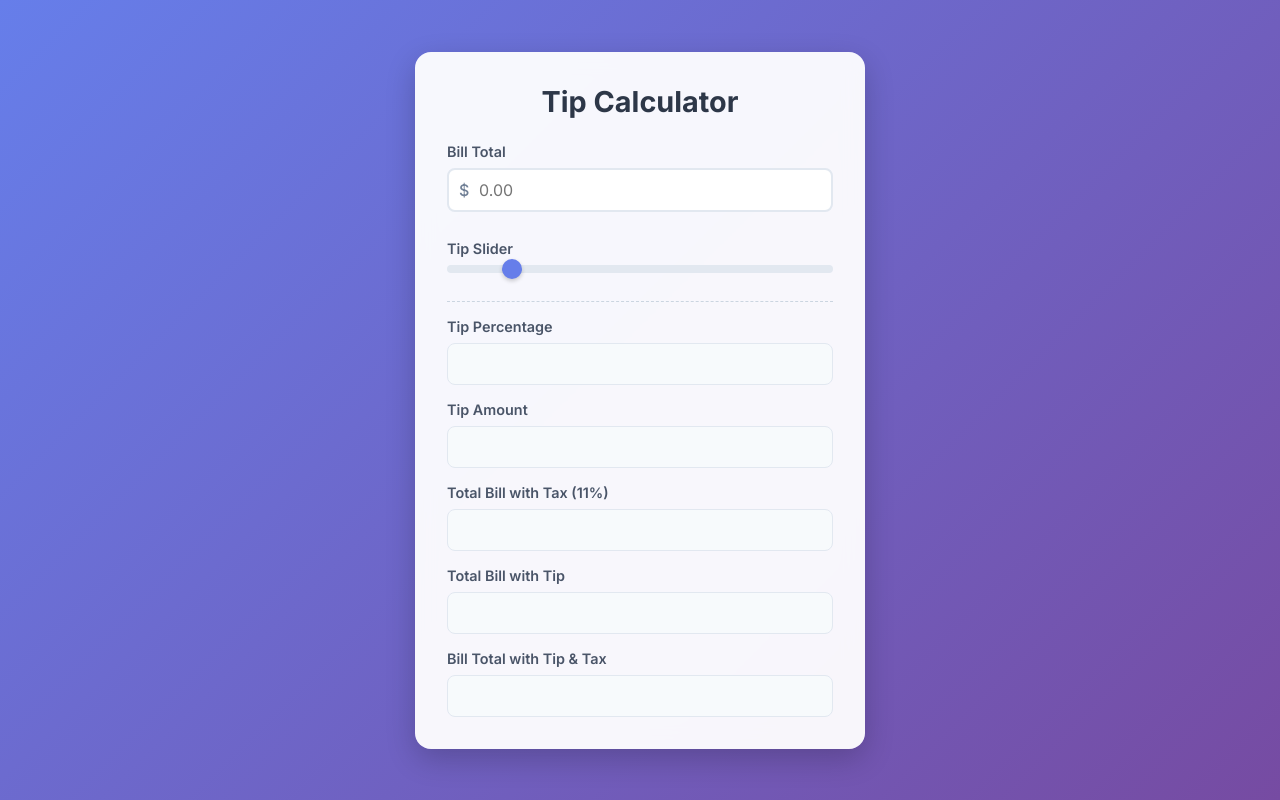
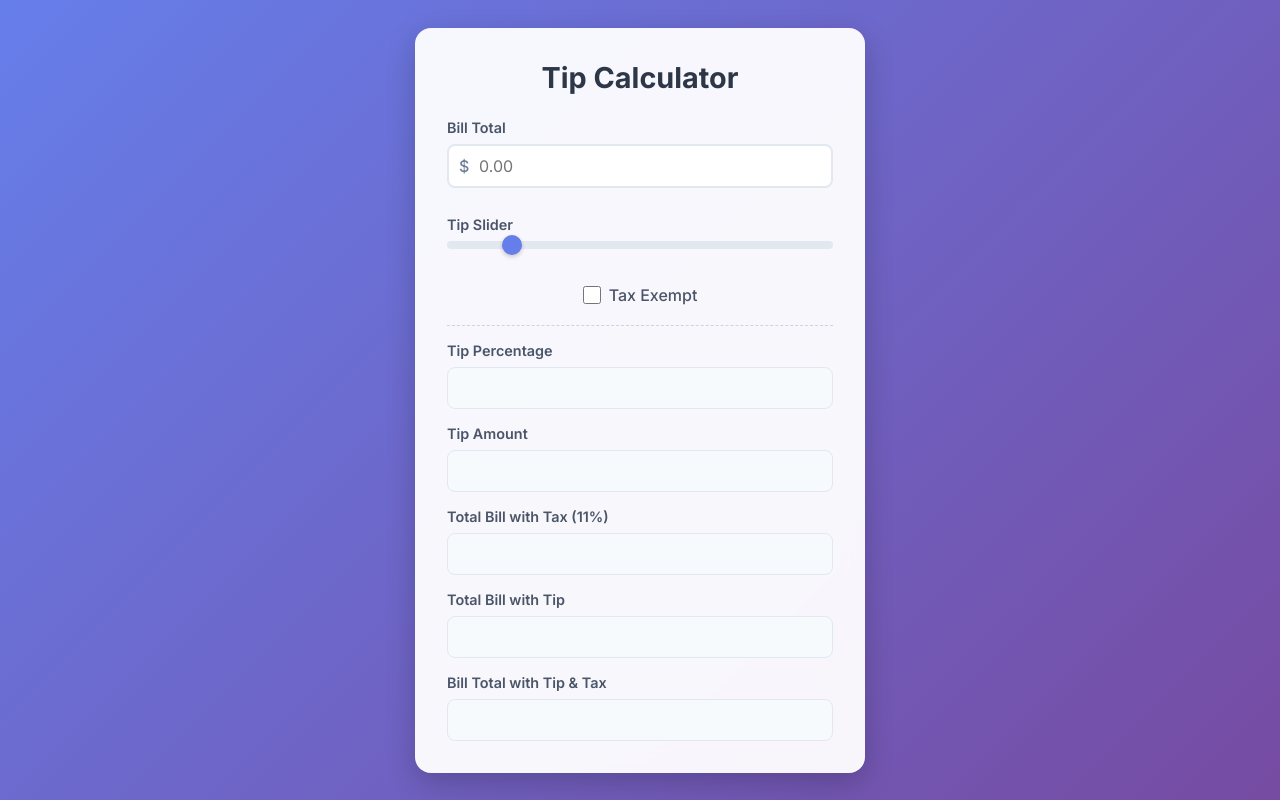
Before and after one commit to Grasaia/Lab-5-441, a plain HTML site: page index.html in a window 1280 px wide. Drawn offline with Linux system fonts and the light colour scheme.

Commit message:
feat: add tax exempt checkbox and update calculation logic to support tax exemption

```diff
--- a/index.html
+++ b/index.html
@@ -26,6 +26,14 @@
             <div class="form-group slider-group">
                 <label for="tip-slider">Tip Slider</label>
                 <input type="range" id="tip-slider" min="0" max="100" value="15">
+            </div>
+
+            <!-- Tax Exempt for Graduate students -->
+            <div class="form-group checkbox-group">
+                <label for="tax-exempt" class="checkbox-label">
+                    <input type="checkbox" id="tax-exempt">
+                    Tax Exempt
+                </label>
             </div>
 
             <!-- Disabled Outputs Section -->
--- a/script.js
+++ b/script.js
@@ -3,6 +3,7 @@ document.addEventListener('DOMContentLoaded', () => {
     const billTotalInput = document.getElementById('bill-total');
     const tipSlider = document.getElementById('tip-slider');
     const sliderValDisplay = document.getElementById('slider-val');
+    const taxExemptCheckbox = document.getElementById('tax-exempt');
 
     // Output fields
     const tipPercentageOut = document.getElementById('tip-percentage');
@@ -23,6 +24,7 @@ document.addEventListener('DOMContentLoaded', () => {
         // Get values
         const billValueStr = billTotalInput.value.trim();
         const tipPercentage = parseFloat(tipSlider.value);
+        const isTaxExempt = taxExemptCheckbox.checked;
 
         // Update slider value display
         sliderValDisplay.textContent = tipPercentage;
@@ -60,8 +62,8 @@ document.addEventListener('DOMContentLoaded', () => {
         // Tip amount = bill * tip %
         const tipAmount = billTotal * (tipPercentage / 100);
 
-        // Total Bill with Tax (11% if bill > 0 per Part C)
-        const taxAmount = billTotal * TAX_RATE;
+        // Total Bill with Tax (11% if bill > 0 per Part C, unless tax exempt)
+        const taxAmount = isTaxExempt ? 0 : billTotal * TAX_RATE;
         const totalWithTax = billTotal + taxAmount;
 
         // Total Bill with Tip = bill + tip
--- a/style.css
+++ b/style.css
@@ -88,6 +88,7 @@ input[type="text"]:focus {
 
 input[type="range"] {
     -webkit-appearance: none;
+    appearance: none;
     width: 100%;
     height: 8px;
     background: #e2e8f0;
@@ -112,6 +113,7 @@ input[type="range"]::-webkit-slider-thumb:hover {
 }
 
 input[type="range"]::-moz-range-thumb {
+    appearance: none;
     width: 20px;
     height: 20px;
     border-radius: 50%;
@@ -165,3 +167,26 @@ input[disabled] {
 .input-invalid {
     border-color: #e53e3e !important;
 }
+
+/* Checkbox Styles */
+.checkbox-group {
+    margin-top: 0.5rem;
+    display: flex;
+    align-items: center;
+}
+
+.checkbox-label {
+    display: flex;
+    align-items: center;
+    gap: 0.5rem;
+    cursor: pointer;
+    font-size: 1rem;
+    font-weight: 500;
+}
+
+.checkbox-label input[type="checkbox"] {
+    width: 18px;
+    height: 18px;
+    cursor: pointer;
+    accent-color: #667eea;
+}
```
